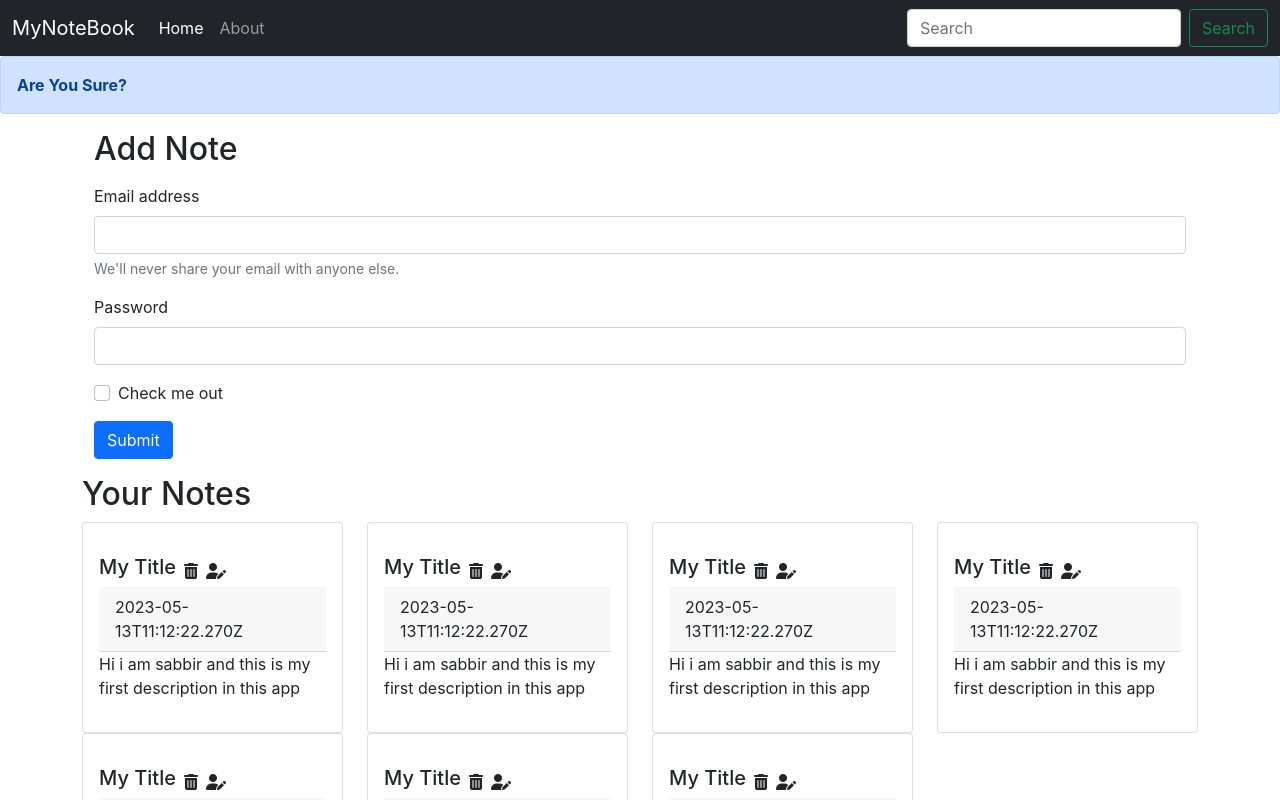
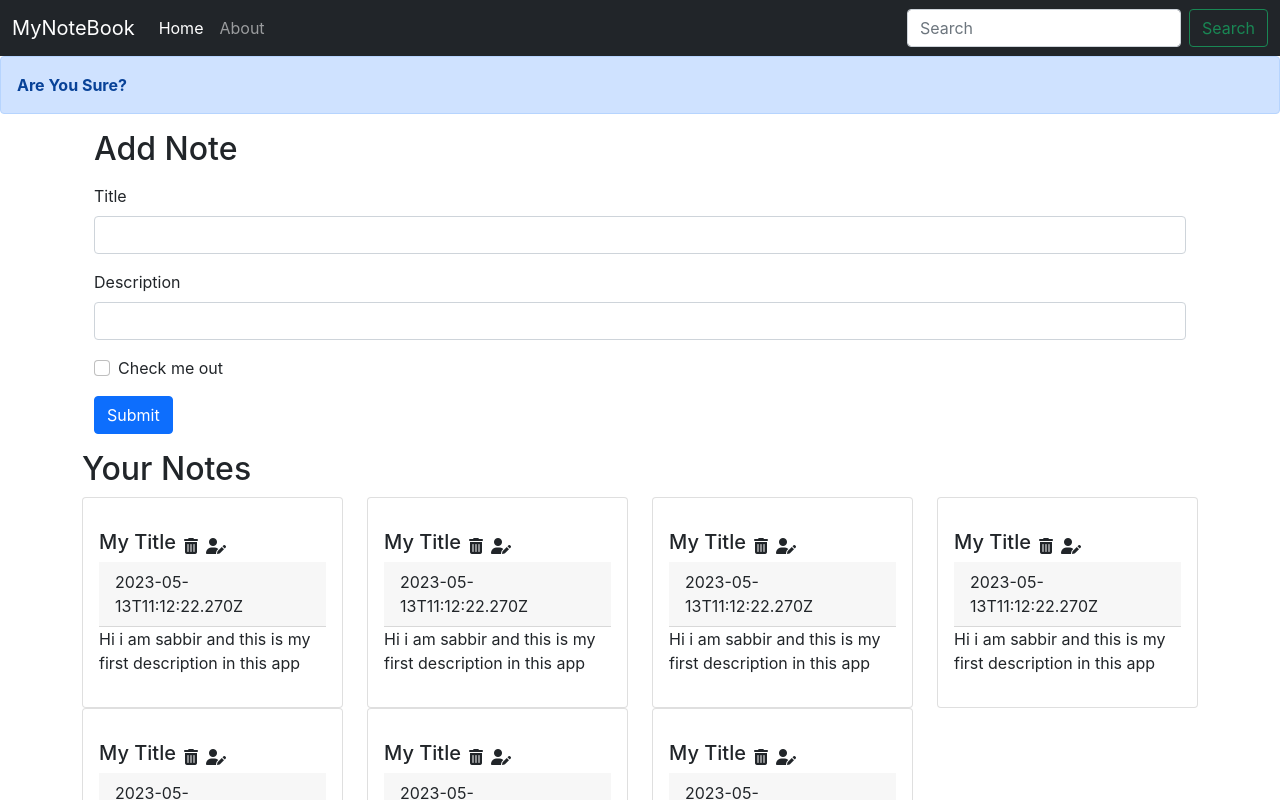
Before and after one commit to sabbir512/Createmynote, a React (Create React App) app: page / in a window 1280 px wide. Shown: the top 800 px of the page. Built offline with nearby package versions, Linux system fonts and the light colour scheme.

Commit message:
Add 'AddNote' component and get ready to add note in client side

```diff
--- /dev/null
+++ b/src/components/AddNote.js
@@ -0,0 +1,40 @@
+import React, { useContext, useState } from 'react'
+import noteContext from '../context/notes/noteContext';
+
+
+function AddNote() {
+    const context = useContext(noteContext);
+    const { addNote } = context;
+
+    const [note, setNote] = useState({ title: "", description: "", tag: "default" });
+    const handleClick = (e) => {
+        e.preventDefault();
+        addNote(note.title, note.description, note.tag);
+    }
+
+    const onChange = (e) => {
+        setNote({ ...note, [e.target.name]: e.target.value })
+    }
+    return (
+        <div className="container my-3">
+            <h2>Add Note</h2>
+            <form className='my-3'>
+                <div className="mb-3">
+                    <label htmlFor="title" className="form-label">Title</label>
+                    <input type="text" className="form-control" id="title" name="title" aria-describedby="emailHelp" onChange={onChange} />
+                </div>
+                <div className="mb-3">
+                    <label htmlFor="description" className="form-label">Description</label>
+                    <input type="text" className="form-control" id="description" name='description' onChange={onChange} />
+                </div>
+                <div className="mb-3 form-check">
+                    <input type="checkbox" className="form-check-input" id="exampleCheck1" />
+                    <label className="form-check-label" htmlFor="exampleCheck1">Check me out</label>
+                </div>
+                <button type="submit" className="btn btn-primary" onClick={handleClick}>Submit</button>
+            </form>
+        </div>
+    )
+}
+
+export default AddNote
--- a/src/components/Alert.js
+++ b/src/components/Alert.js
@@ -3,7 +3,7 @@
 function Alert(props) {
     return (
         <div>
-            <div class="alert alert-primary" role="alert">
+            <div className="alert alert-primary" role="alert">
                 <strong>{props.message}</strong>
             </div>
 
--- a/src/components/Home.js
+++ b/src/components/Home.js
@@ -1,28 +1,10 @@
 import React from 'react'
+
 import Notes from './Notes';
 const Home = () => {
 
   return (
     <div>
-      <div className="container my-3">
-        <h2>Add Note</h2>
-        <form className='my-3'>
-          <div className="mb-3">
-            <label htmlFor="exampleInputEmail1" className="form-label">Email address</label>
-            <input type="email" className="form-control" id="exampleInputEmail1" aria-describedby="emailHelp" />
-            <div id="emailHelp" className="form-text">We'll never share your email with anyone else.</div>
-          </div>
-          <div className="mb-3">
-            <label htmlFor="exampleInputPassword1" className="form-label">Password</label>
-            <input type="password" className="form-control" id="exampleInputPassword1" />
-          </div>
-          <div className="mb-3 form-check">
-            <input type="checkbox" className="form-check-input" id="exampleCheck1" />
-            <label className="form-check-label" htmlFor="exampleCheck1">Check me out</label>
-          </div>
-          <button type="submit" className="btn btn-primary">Submit</button>
-        </form>
-      </div>
 
      <Notes/>
     </div>
--- a/src/components/Notes.js
+++ b/src/components/Notes.js
@@ -1,17 +1,21 @@
-import {useContext} from 'react'
+import React, { useContext, useState }  from 'react'
 import noteContext from '../context/notes/noteContext';
 import NoteItem from './NoteItem';
+import AddNote from './AddNote';
 
 function Notes() {
-    const context = useContext(noteContext);
-    const { notes, setNotes } = context
+  const context = useContext(noteContext);
+  const { notes, addNote } = context;
   return (
-    <div className="row my-3">
+    <>
+      <AddNote />
+      <div className="row my-3">
         <h2>Your Notes</h2>
-        {notes.map((note)=>{
-          return <NoteItem key={note._id} note={note}/>
+        {notes.map((note) => {
+          return <NoteItem key={note._id} note={note} />
         })}
       </div>
+    </>
   )
 }
 
--- a/src/context/notes/NoteState.js
+++ b/src/context/notes/NoteState.js
@@ -67,11 +67,33 @@
         "__v": 0
       }
   ]
-
   const [notes, setNotes] = useState(notesInitial)
 
+  //Add a note
+  const addNote = (title, description, tag)=>{
+    //TODO API Call
+    console.log("Adding a new note")
+    const note = {
+      "_id": "645f709639f2b13ba7e5abe9q9",
+      "user": "645e47c9c5aa23f22d8347443",
+      "title": title,
+      "description": description,
+      "tag": tag,
+      "date": "2023-05-13T11:12:22.270Z",
+      "__v": 0
+    };
+   setNotes(notes.concat(note));
+  }
+  //Delete a note
+  const deleteNote = (id)=>{
+
+  }
+  //Edit a note
+  const editNote = (id)=>{
+
+  }
     return (
-        <noteContext.Provider value={{notes, setNotes}}>{props.children}</noteContext.Provider>
+        <noteContext.Provider value={{notes, addNote, deleteNote, editNote}}>{props.children}</noteContext.Provider>
     )
 }
 
```
